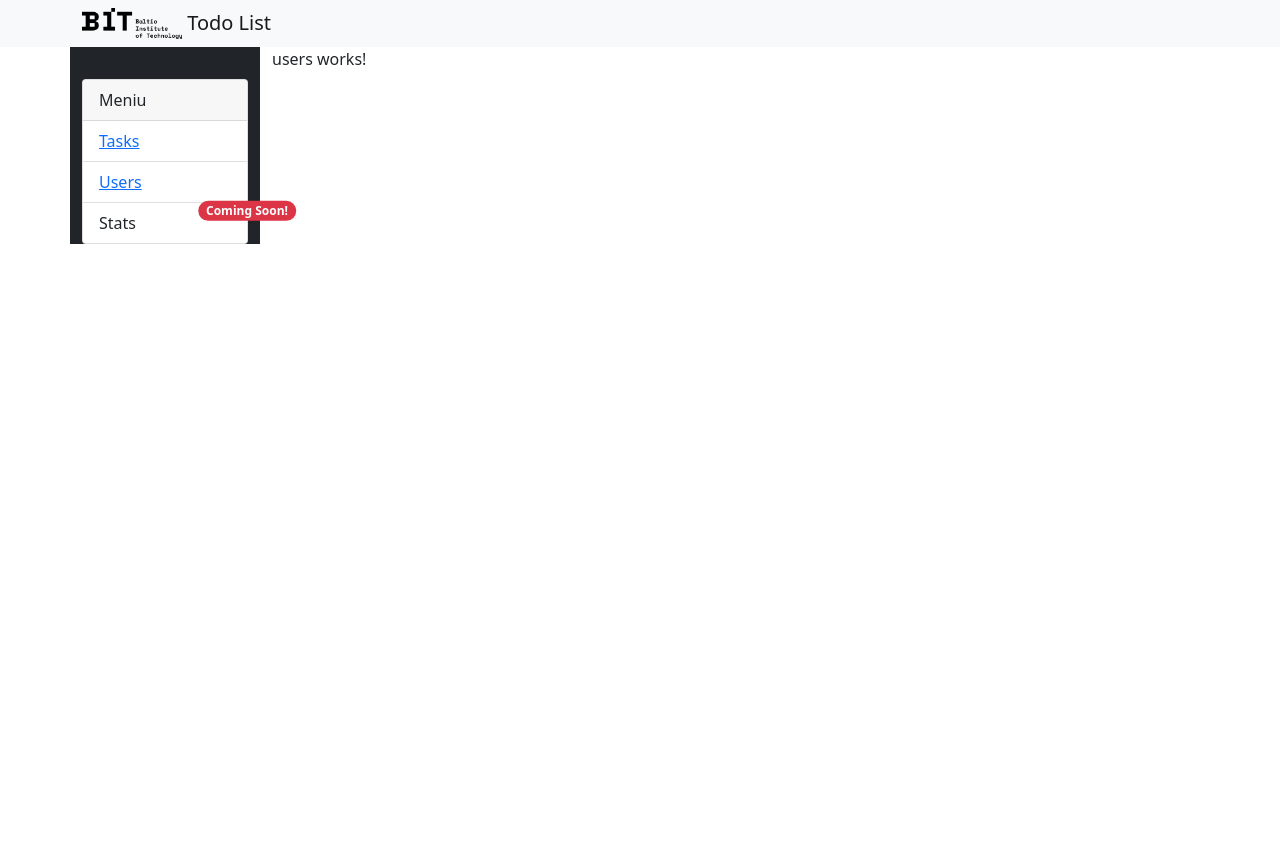
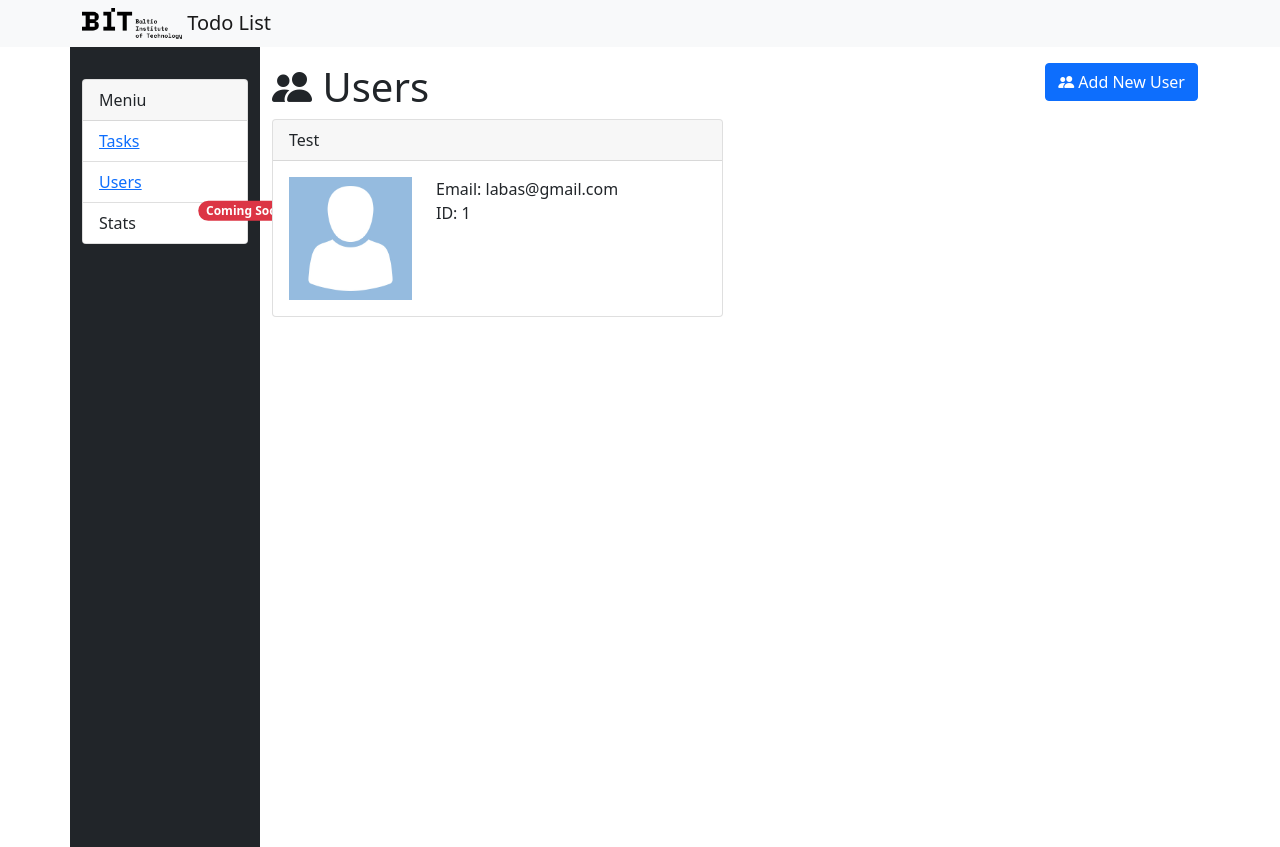
Before and after one commit to eimkasp/angular-json-server-todo-list, an Angular app: page /users in a window 1280 px wide. Before the commit the page ends 800 px from the top, so only its background shows below. Built offline with nearby package versions, Linux system fonts and the light colour scheme; data requests are answered from the project's data file.

Commit message:
Users atvaizdavimas + Sukurimas

```diff
--- a/src/app/app.component.html
+++ b/src/app/app.component.html
@@ -15,7 +15,7 @@
 </nav>
 <div class="container">
   <div class="row">
-    <div class="col-sm-2 bg-dark pt-3">
+    <div class="col-lg-2 col-sm-4 bg-dark pt-3 h-100" id="sidebar">
       <div class="card mt-3">
         <div class="card-header">
           Meniu
@@ -37,9 +37,8 @@
       </div>
     </div>
 
-    <div class="col-sm-10">
+    <div class="col-lg-10 col-sm-8">
       <router-outlet></router-outlet>
-
     </div>
   </div>
 
--- a/src/app/components/task-create/task-create.component.html
+++ b/src/app/components/task-create/task-create.component.html
@@ -24,6 +24,15 @@
     </div>
 
     <div class="col-4">
+      <select name="priority" [(ngModel)]="task.priority">
+        <!-- Perduodame su ngValue string reiksme -->
+        <option value="high" ngValue="high">High</option>
+        <!-- Perduodame su [ngValue] string reiksme kaip kintamaji -->
+        <option value="low" [ngValue]="'low'">Low</option>
+      </select>
+    </div>
+
+    <div class="col-4">
       <div class="form-group">
         <input type="submit" class="btn btn-primary" value="Add Task">
       </div>
--- a/src/app/components/task-create/task-create.component.ts
+++ b/src/app/components/task-create/task-create.component.ts
@@ -14,7 +14,10 @@ export class TaskCreateComponent implements OnInit {
     title: "",
     completed: false,
     author: "",
+    priority: "",
   };
+
+  public priorties : string[] = ['low', 'medium', 'high'];
 
   @Output() newItemEvent = new EventEmitter();
 
--- a/src/app/components/tasks/tasks.component.html
+++ b/src/app/components/tasks/tasks.component.html
@@ -26,7 +26,19 @@
           <!-- [checked] - dinaminis checked atributo priskyrimas -->
           <input type="checkbox" [checked]="task.completed" (change)="toggleTask(task)">
         </td>
-        <td><i class="bi-alarm"></i> {{ task.title }}</td>
+        <td>
+          <!-- Rodoma: Jei uzduoties completed kintamasis yra true -->
+          <!-- ngClass panaudojimo pavyzdiai: https://stackoverflow.com/questions/35269179/angular-conditional-class-with-ngclass -->
+          <i class="bi-alarm "
+          [class.text-success]="task.completed"
+          [ngClass]="{'text-success': task.completed,  'text-danger': !task.completed  }"
+          *ngIf="task.completed"
+          ></i>
+
+          <!-- Rodoma: Jei uzduoties completed kintamasis yra false -->
+          <i class="bi-alarm text-danger" *ngIf="!task.completed"></i>
+          {{ task.title }}
+        </td>
         <td><i class="bi bi-activity"></i> Author: {{ task.author }}</td>
         <td>{{ task.id }}</td>
         <td>
--- a/src/app/components/users/users.component.html
+++ b/src/app/components/users/users.component.html
@@ -1 +1,73 @@
-<p>users works!</p>
+<div class="row">
+  <div class="col-8">
+    <h1 class="mt-3">
+      <i class="bi bi-people-fill"></i> Users
+    </h1>
+  </div>
+  <div class="col-4 justify-content-center align-items-center text-end">
+    <button
+    (click)="toggleCreateForm()"
+    class="btn btn-primary mt-3">
+    <i class="bi bi-people-fill"></i> Add New User
+    </button>
+  </div>
+</div>
+
+<div class="row">
+  <div class="col-12" [hidden]="hideForm">
+    <h2>Add New User</h2>
+    <form (ngSubmit)="addUser()" class="mb-3">
+      <div class="row">
+        <div class="col">
+          <div class="mb-3">
+            <label for="exampleInputEmail1" class="form-label">Email address</label>
+            <input type="email" required [(ngModel)]="newUser.email" name="email" class="form-control" id="email">
+          </div>
+        </div>
+        <div class="col">
+          <div class="mb-3">
+            <label for="userName" class="form-label">Name</label>
+            <input type="text" required [(ngModel)]="newUser.name" name="name" class="form-control" id="userName">
+          </div>
+        </div>
+      </div>
+
+      <div class="row">
+        <div class="col-12">
+          <button type="submit" class="btn btn-primary">Submit</button>
+        </div>
+      </div>
+    </form>
+  </div>
+
+</div>
+
+<div class="row">
+  <div class="col-sm-6" *ngFor="let user of users">
+    <div class="card mb-3">
+      <div class="card-header">
+        {{ user.name }}
+      </div>
+
+      <div class="card-body">
+        <div class="row">
+          <div class="col-4">
+            <!-- Patikriname ar user objektas turi picture reiksme -->
+            <img class="img-fluid" [src]="user.picture" *ngIf="user.picture" />
+            <!-- Jei neturi, tuomet atvaizduojama standartini paveiksleli -->
+            <img class="img-fluid" [src]="defaultAvatar" *ngIf="!user.picture" />
+          </div>
+
+          <div class="col-8">
+            <div>
+              Email: {{ user.email }}
+            </div>
+            <div>
+              ID: {{ user.id }}
+            </div>
+          </div>
+        </div>
+      </div>
+    </div>
+  </div>
+</div>
--- a/src/app/components/users/users.component.ts
+++ b/src/app/components/users/users.component.ts
@@ -1,4 +1,6 @@
 import { Component, OnInit } from '@angular/core';
+import { User } from 'src/app/interfaces/user';
+import { UserService } from 'src/app/services/user.service';
 
 @Component({
   selector: 'app-users',
@@ -6,10 +8,56 @@ import { Component, OnInit } from '@angular/core';
   styleUrls: ['./users.component.scss']
 })
 export class UsersComponent implements OnInit {
+  /*
+  TODO:
+    deleteUser()
+    resetForm() - funkcija isvalyti formos reiksmes
+    Validacija - required ir kiti patikrinimai
+  */
 
-  constructor() { }
+  public users: User[] = [];
+
+  // Kintamasis irasyti naujai sukuriamo userio duomenis
+  public newUser: User = {
+    'name': '',
+    'email': ''
+  }
+
+  // Standartinis avatar, kuris naudojamas jei vartotojas neturi nuotraukos
+  public defaultAvatar: string = "assets/img/default-avatar.jpeg";
+
+  public hideForm : boolean = true;
+
+  constructor(private _userService: UserService) { }
 
   ngOnInit(): void {
+    this.getUsers();
   }
 
+  toggleCreateForm() {
+    this.hideForm = !this.hideForm;
+  }
+
+
+  getUsers() {
+    this._userService.getUsers().subscribe((data: any) => {
+      this.users = data;
+    });
+  }
+
+
+  addUser() {
+    console.log(this.newUser);
+    // Cia butu atlieka validacija
+    this._userService.createUser(this.newUser).subscribe((data: any) => {
+
+      // Po sukurimo, nustatome tuscias reiksmes, formos kintamiesiems
+      this.newUser.name = "";
+      this.newUser.email = "";
+      this.getUsers();
+    });
+  }
+
+
+
 }
--- a/src/app/interfaces/task.ts
+++ b/src/app/interfaces/task.ts
@@ -3,5 +3,6 @@ export interface Task {
   id?: number,
   title: string,
   author: string,
-  completed: boolean // true arba false
+  completed: boolean, // true arba false
+  priority? : string
 }
--- /dev/null
+++ b/src/app/interfaces/user.ts
@@ -0,0 +1,7 @@
+// id? - klautukas nurodo, kad sis laukelis gali buti null
+export interface User {
+  id?: number,
+  name: string,
+  email: string,
+  picture?: string, // neprivalomas kintamasis
+}
--- a/src/app/services/task.service.ts
+++ b/src/app/services/task.service.ts
@@ -18,6 +18,8 @@ export class TaskService {
     // Siuncama get uzklausa i API
 
     // .get() - gauname duomenis is duombazes
+
+    // <Task[]> - pasako, kad musu uzklausa grazins Task objektu
     return this.http.get<Task[]>(uri);
   }
 
--- /dev/null
+++ b/src/app/services/user.service.ts
@@ -0,0 +1,30 @@
+import { HttpClient } from '@angular/common/http';
+import { Injectable } from '@angular/core';
+import { User } from '../interfaces/user';
+
+@Injectable({
+  providedIn: 'root'
+})
+export class UserService {
+
+  // Api uzklausos kelias
+  private apiUrl : string = 'http://localhost:3000/users';
+
+  constructor(private http : HttpClient) {
+
+  }
+
+  // Funkcija gauti visiems useriams
+  getUsers() {
+    let uri = this.apiUrl;
+    return this.http.get(uri);
+  }
+
+  createUser(user : User) {
+    let uri = this.apiUrl;
+
+    let body = user;
+
+    return this.http.post(uri, body);
+  }
+}
--- a/src/styles.scss
+++ b/src/styles.scss
@@ -8,3 +8,7 @@
   text-decoration: line-through;
   color: red;
 }
+
+#sidebar {
+  min-height: 100vh;
+}
```
Also changed, not shown: src/assets/img/default-avatar.jpeg (added), 1 other file (tests, documents, lock files or other folders).
